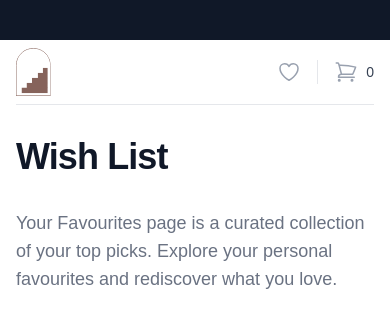
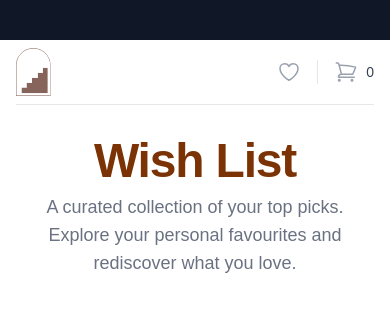
Before and after one commit to Mjoel54/ecommerce-website, a Next.js app: page /wishlist in a window 390 px wide. Shown: the top 328 px of the page. Built offline with nearby package versions, Linux system fonts and the light colour scheme.

Commit message:
Link to home on mobile navigation

```diff
--- a/src/app/wishlist/page.tsx
+++ b/src/app/wishlist/page.tsx
@@ -23,12 +23,12 @@ export default function Wishlist() {
       <Navbar />
       <div className="mx-auto max-w-2xl px-4 py-8 sm:px-6 sm:py-12 lg:max-w-7xl lg:px-8">
         <div className="mb-4">
-          <h2 className="text-4xl font-semibold tracking-tight text-gray-900 sm:text-5xl">
+          <h2 className="text-5xl font-semibold tracking-tight sm:text-5xl sm:text-left text-center text-amber-900 mb-2">
             Wish List
           </h2>
-          <p className="mt-8 text-lg font-medium text-pretty text-gray-500 sm:text-xl/8">
-            Your Favourites page is a curated collection of your top picks.
-            Explore your personal favourites and rediscover what you love.
+          <p className="text-center sm:text-left text-lg font-medium text-pretty text-gray-500 sm:text-xl/8">
+            A curated collection of your top picks. Explore your personal
+            favourites and rediscover what you love.
           </p>
         </div>
         <div className="grid grid-cols-1 gap-y-4 sm:grid-cols-2 sm:gap-x-6 sm:gap-y-10 lg:grid-cols-3 lg:gap-x-8">
--- a/src/components/Navbar.tsx
+++ b/src/components/Navbar.tsx
@@ -550,7 +550,7 @@ export default function Navbar() {
                   </div> */}
 
                   {/* Logo (lg-) */}
-                  <a href="/" className="lg:hidden">
+                  <Link href="/" className="lg:hidden">
                     <span className="sr-only">Cinnamon Lane</span>
                     <Image
                       src="/cinnamonLaneLogo.svg"
@@ -559,7 +559,7 @@ export default function Navbar() {
                       width={35} // specify your desired width
                       height={35}
                     />
-                  </a>
+                  </Link>
 
                   <div className="flex flex-1 items-center justify-end">
                     <div className="flex items-center lg:ml-8">
```
